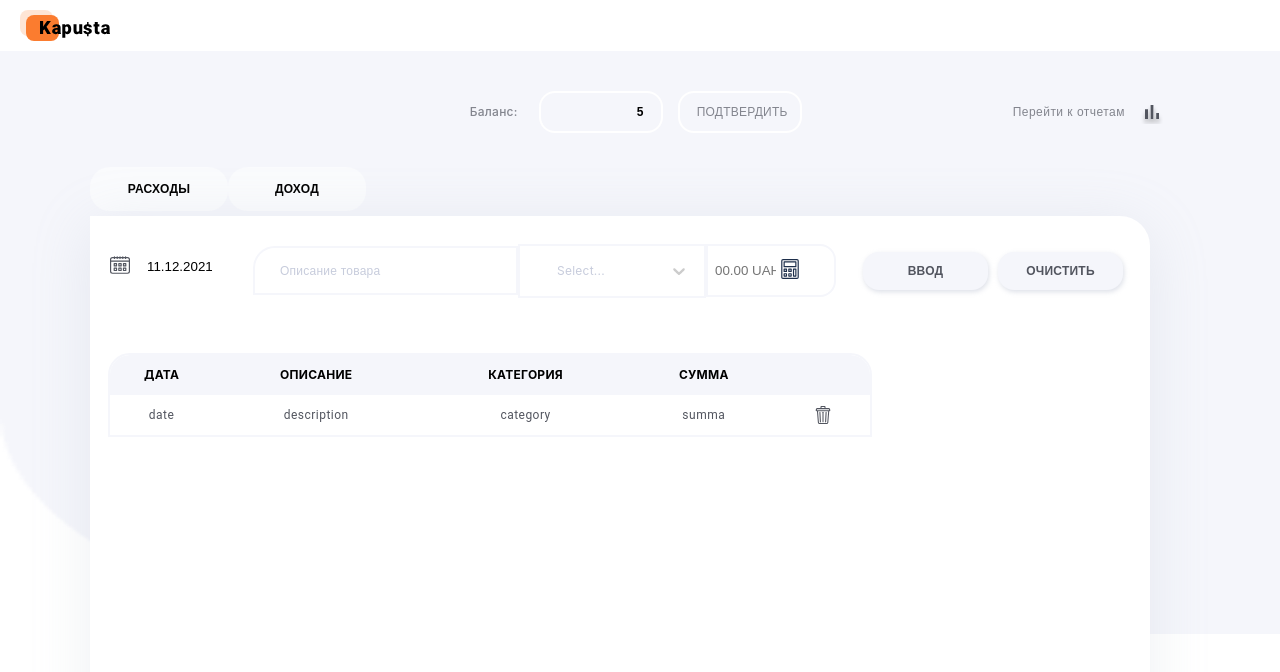
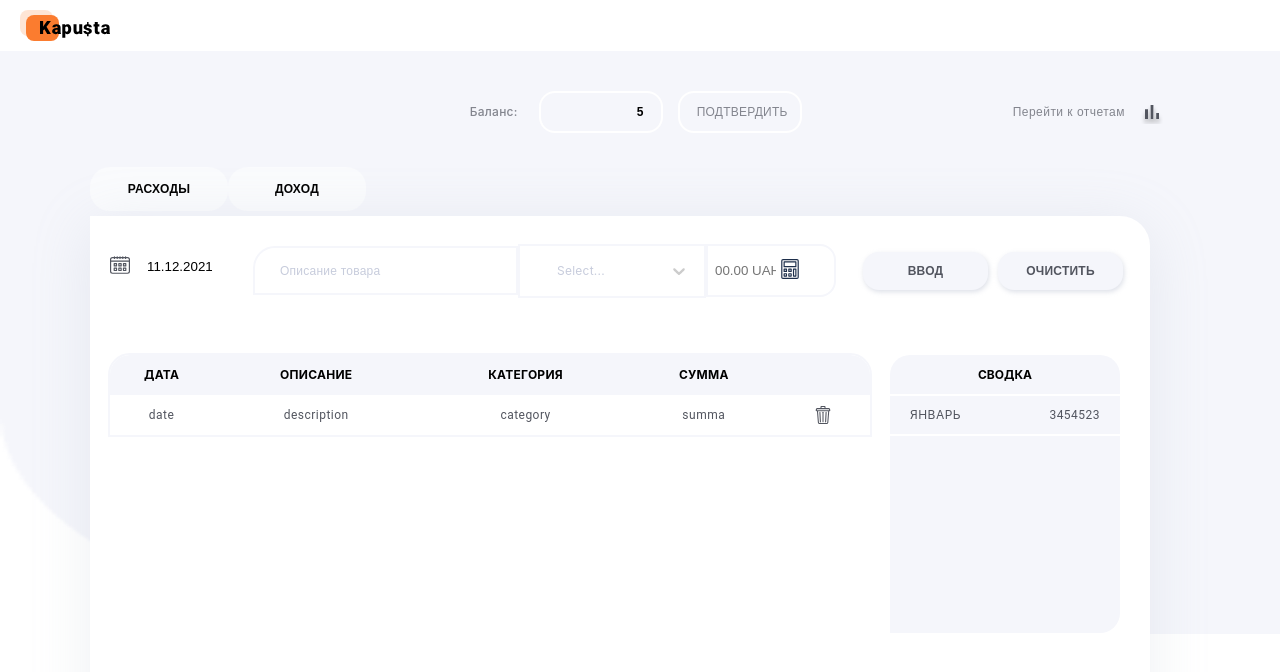
Before and after one commit to EKhoroshko/frontend-kapusta, a React (Create React App) app: page /home/incomes in a window 1280 px wide. Shown: the top 672 px of the page. Built offline with nearby package versions, Linux system fonts and the light colour scheme.

Commit message:
Svodka 1 + правки по мод

```diff
--- a/src/components/Casts/Casts.js
+++ b/src/components/Casts/Casts.js
@@ -1,6 +1,7 @@
 import React from "react";
 import AddForm from "../AddForm/AddForm";
 import List from "../List/List";
+import Svodka from "../Svodka/Svodka";
 import css from "./Casts.module.css";
 
 function Casts() {
@@ -9,6 +10,7 @@ function Casts() {
       <AddForm />
       <div className={css.list}>
         <List />
+        <Svodka/>
       </div>
     </div>
   );
--- a/src/components/Incomes/Incomes.js
+++ b/src/components/Incomes/Incomes.js
@@ -1,6 +1,7 @@
 import React from "react";
 import AddForm from "../AddForm/AddForm";
 import List from "../List/List";
+import Svodka from "../Svodka/Svodka";
 import css from "./Incomes.module.css";
 
 function Incomes() {
@@ -9,6 +10,7 @@ function Incomes() {
       <AddForm />
       <div className={css.list}>
         <List />
+        <Svodka/>
       </div>
     </div>
   );
--- a/src/components/Modal/ModalWindow/ModalWindow.js
+++ b/src/components/Modal/ModalWindow/ModalWindow.js
@@ -44,10 +44,10 @@ class Modal extends Component {
           </div>
           <div className={s.ModalWindowWrap}>
             <div className={s.btnWrapper}>
-              <ModalBtn text={"Да"} btnAction={onSubmit} />
+              <ModalBtn text={"Да"} onClick={onSubmit} />
             </div>
             <div className={s.btnWrapper}>
-              <ModalBtn text={"Нет"} key="2" btnAction={onCancel} />
+              <ModalBtn text={"Нет"} key="2" onClick={onCancel} />
             </div>
           </div>
         </div>
--- /dev/null
+++ b/src/components/Svodka/Svodka.js
@@ -0,0 +1,27 @@
+import React from "react";
+import s from "./Svodka.module.css";
+
+export default function Svodka () {
+  return (
+    <div className={s.svodka}>
+      <table className={s.svodkaHistory}>
+        <thead>
+          <tr className={s.tr}>
+            <th className={s.svodkaHeader} colSpan="2">
+              Сводка
+            </th>
+          </tr>
+        </thead>
+        <tbody>
+          <tr className={s.tr}>
+            <td className={s.month}>январь</td>
+            <td className={s.sum}>3454523</td>
+          </tr>
+          <tr className={s.empty}>
+            <td></td>
+          </tr>
+        </tbody>
+      </table>
+    </div>
+  );
+}
--- /dev/null
+++ b/src/components/Svodka/Svodka.module.css
@@ -0,0 +1,71 @@
+@media screen and (min-width: 768px) {
+  .svodka {
+    display: block;
+    width: 230px;
+    /* height: 278px; */
+    overflow: hidden;
+    border-radius: 0 0 20px 0;
+    margin-left: 20px;
+  }
+
+  .svodkaHistory {
+    width: 230px;
+    background-color: #f5f6fb;
+    border-collapse: collapse;
+    text-transform: uppercase;
+  }
+
+  .svodkaHeader {
+    font-weight: 700;
+    font-size: 12px;
+    font: Roboto;
+    text-align: center;
+    border-bottom: 2px solid #ffffff;
+  }
+
+  .month {
+    padding-left: 20px;
+    color: #52555f;
+    font-style: normal;
+    font-weight: normal;
+    font-size: 12px;
+    line-height: 14px;
+    letter-spacing: 0.04em;
+    text-transform: uppercase;
+  }
+
+  .sum {
+    text-align: right;
+    padding-right: 20px;
+    color: #52555f;
+    font-family: Roboto;
+    font-style: normal;
+    font-weight: normal;
+    font-size: 12px;
+    line-height: 14px;
+    letter-spacing: 0.04em;
+    text-transform: uppercase;
+  }
+
+  .tr {
+    padding: 5px;
+    height: 40px;
+    font-weight: 400;
+    border-bottom: 2px solid #ffffff;
+  }
+
+  .empty {
+    height: 300px;
+  }
+}
+
+@media screen and (min-width: 1280px) {
+  .svodka {
+    position: relative;
+    display: block;
+    width: 230px;
+    height: 278px;
+    overflow: hidden;
+    border-radius: 20px 20px 20px 0;
+  }
+}
```
